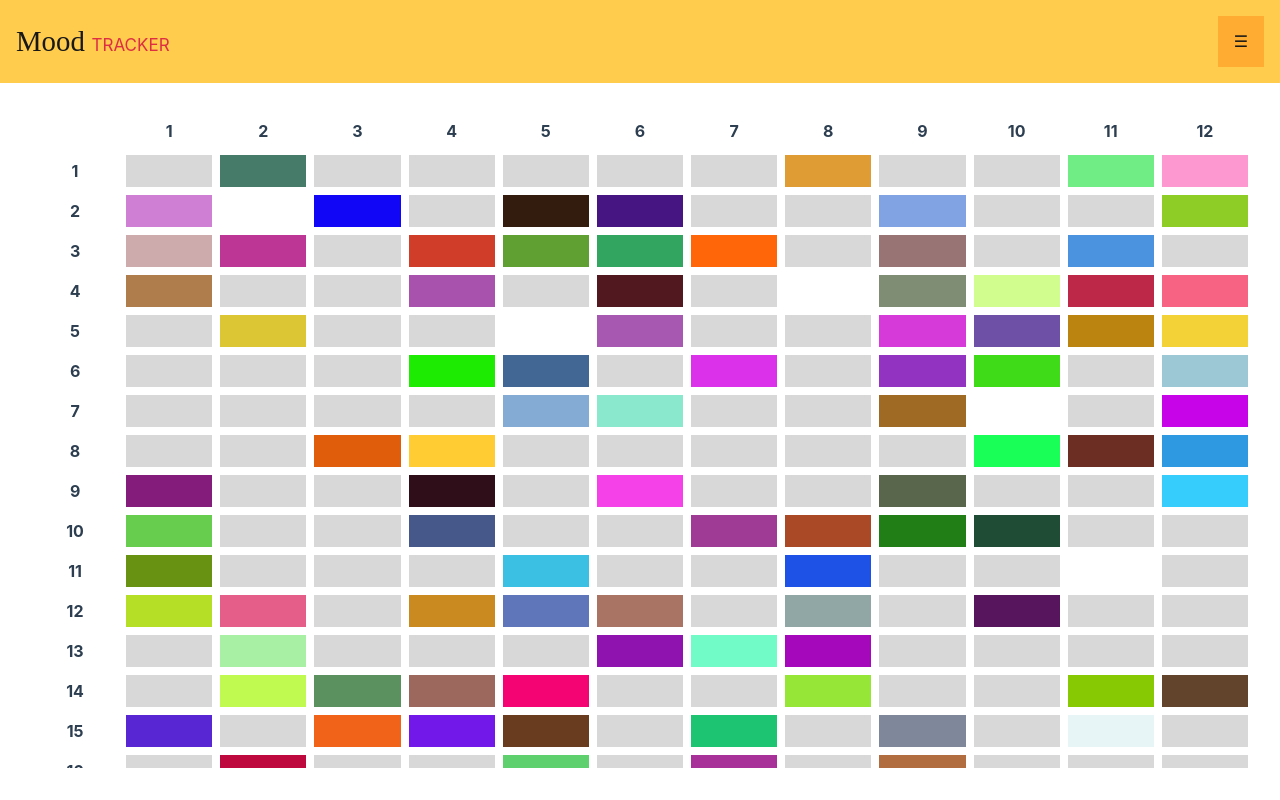
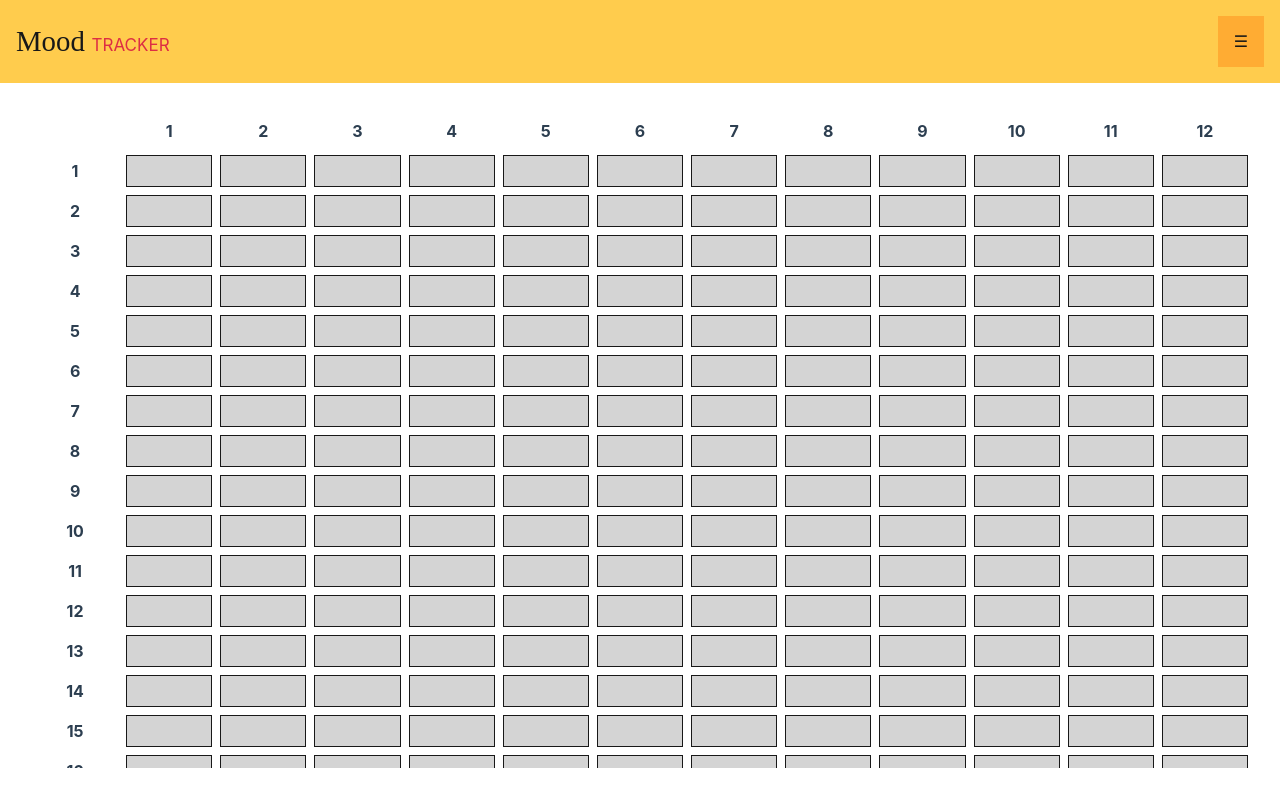
Before and after one commit to maremarismaria/mood-tracker, a Vue app: page / in a window 1280 px wide. Built offline with nearby package versions, Linux system fonts and the light colour scheme; a web font is replaced by a local one.

Commit message:
:sparkles: Implement state management and persistent storage into the mood tracker

```diff
--- a/src/components/MoodTracker.vue
+++ b/src/components/MoodTracker.vue
@@ -1,10 +1,57 @@
 <script setup lang="ts">
-function getRandomColor() {
-  const decimalWhite = 16777215;
-  const code = Math.floor(Math.random() * decimalWhite).toString(16);
-  const color = Math.random() > 0.5 ? "rgba(60, 60, 60, 0.2)" : `#${code}`;
-  return `background-color: ${color}`;
-}
+import { ref, onMounted, onUpdated } from "vue";
+import type { Ref } from "@vue/reactivity";
+import type { DayInfo } from "@/types";
+import { getStore, updateStore } from "@/utils/Storage";
+import { getRandomHexColor } from "@/utils/Color";
+
+const data: Ref<DayInfo[]> = ref([]);
+
+const setInitialData = () => {
+  const _data = getStore();
+  data.value = _data ? _data : data.value;
+};
+
+const updateData = ({ day, month, color }: DayInfo) => {
+  const alreadyStored = data.value.some(
+    (element) => day === element.day && month === element.month
+  );
+
+  if (!alreadyStored) {
+    data.value = [...data.value, { day, month, color }];
+  }
+};
+
+onMounted(() => {
+  setInitialData();
+});
+
+onUpdated(() => {
+  // console.log(data.value);
+});
+
+const onClickDay: (info: DayInfo, e: MouseEvent) => void = (info) => {
+  const color = getRandomHexColor();
+  const _data = { ...info, color };
+  updateStore(_data);
+  updateData(_data);
+};
+
+const setDayColor = ({ day, month }: DayInfo) => {
+  let matchedElement = {} as DayInfo;
+
+  for (let i = 0; i < data.value.length; i++) {
+    const element = data.value[i];
+    if (day === element.day && month === element.month) {
+      matchedElement = { ...element };
+      break;
+    }
+  }
+
+  if (matchedElement) {
+    return `background-color: ${matchedElement.color}`;
+  }
+};
 </script>
 
 <template>
@@ -15,7 +62,12 @@ function getRandomColor() {
     </tr>
     <tr v-for="day in 31" :key="day">
       <th>{{ day }}</th>
-      <td v-for="month in 12" :key="month" v-bind:style="getRandomColor()"></td>
+      <td
+        v-for="month in 12"
+        :key="month"
+        @click="onClickDay({ day, month }, $event)"
+        v-bind:style="setDayColor({ day, month })"
+      ></td>
     </tr>
   </table>
 </template>
@@ -33,9 +85,6 @@ table {
 tr {
   grid-template-columns: repeat(13, minmax(32px, 1fr));
 }
-th {
-  font-weight: bold;
-}
 
 th,
 td {
@@ -43,4 +92,13 @@ td {
   justify-content: center;
   align-items: center;
 }
+
+th {
+  font-weight: bold;
+}
+td {
+  cursor: pointer;
+  border: 1px solid var(--vt-c-black);
+  background-color: var(--vt-c-black-transparent);
+}
 </style>
```
